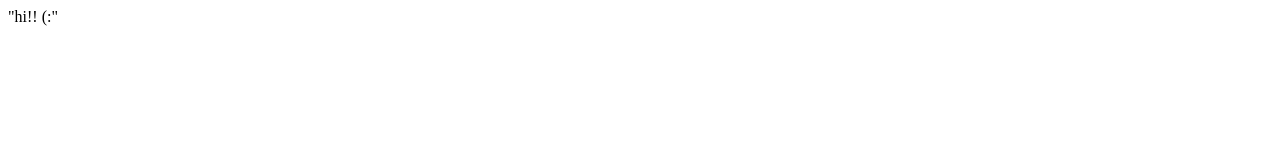
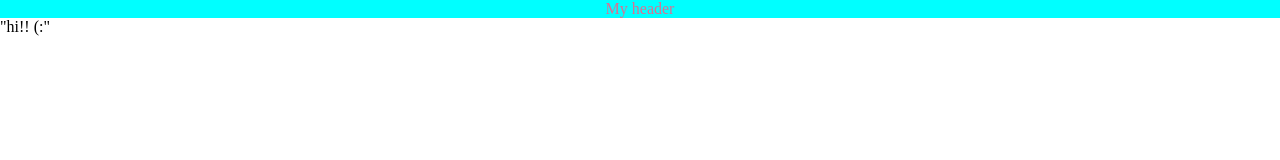
Before and after one commit to nadiaaym/learnGit, a plain HTML site: page index.html in a window 1280 px wide. Drawn offline with Linux system fonts and the light colour scheme.

Commit message:
add amazing pink header

```diff
--- a/index.html
+++ b/index.html
@@ -1,10 +1,24 @@
 <html lang="en">
+
 <head>
     <meta charset="UTF-8">
     <meta name="viewport" content="width=device-width, initial-scale=1.0">
     <title>Document</title>
+    <style>
+        body {
+            margin: 0;
+        }
+        header {
+            color:palevioletred;
+            background-color: aqua;
+            text-align: center;
+        }
+    </style>
 </head>
+
 <body>
+    <header> My header</header>
     "hi!! (:"
 </body>
+
 </html>
```
